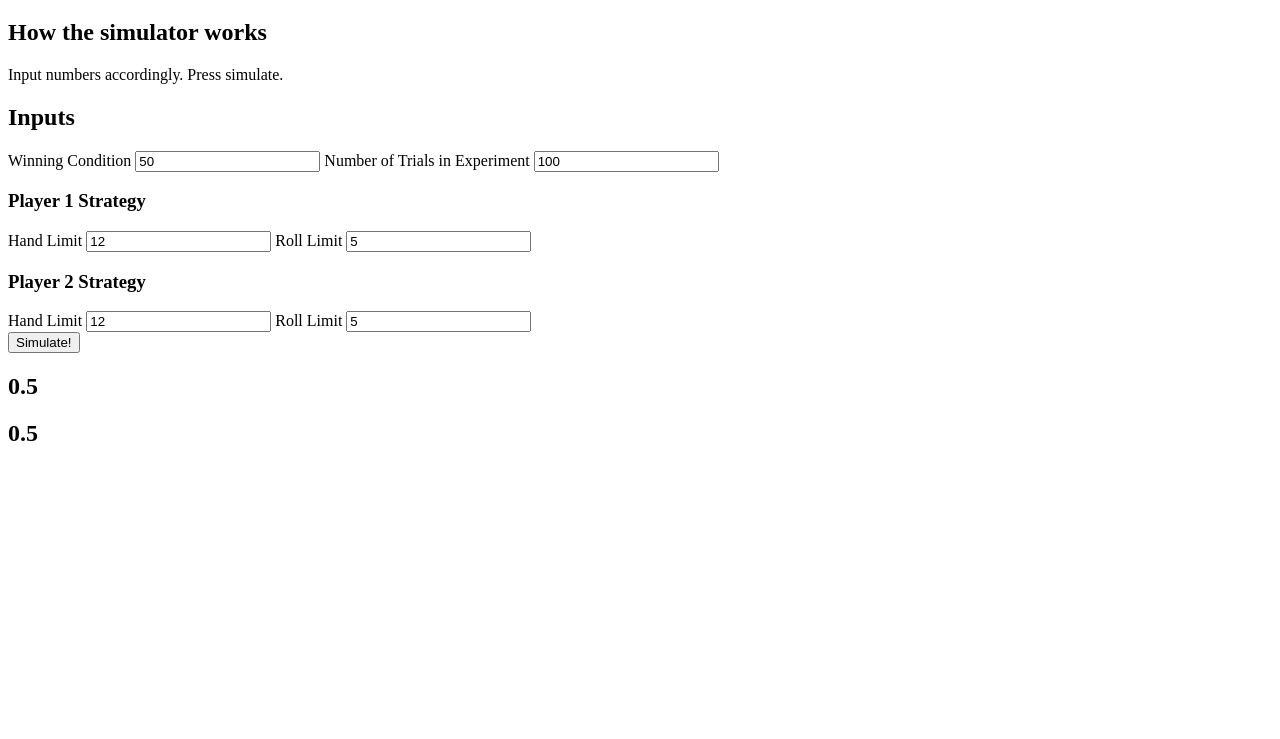
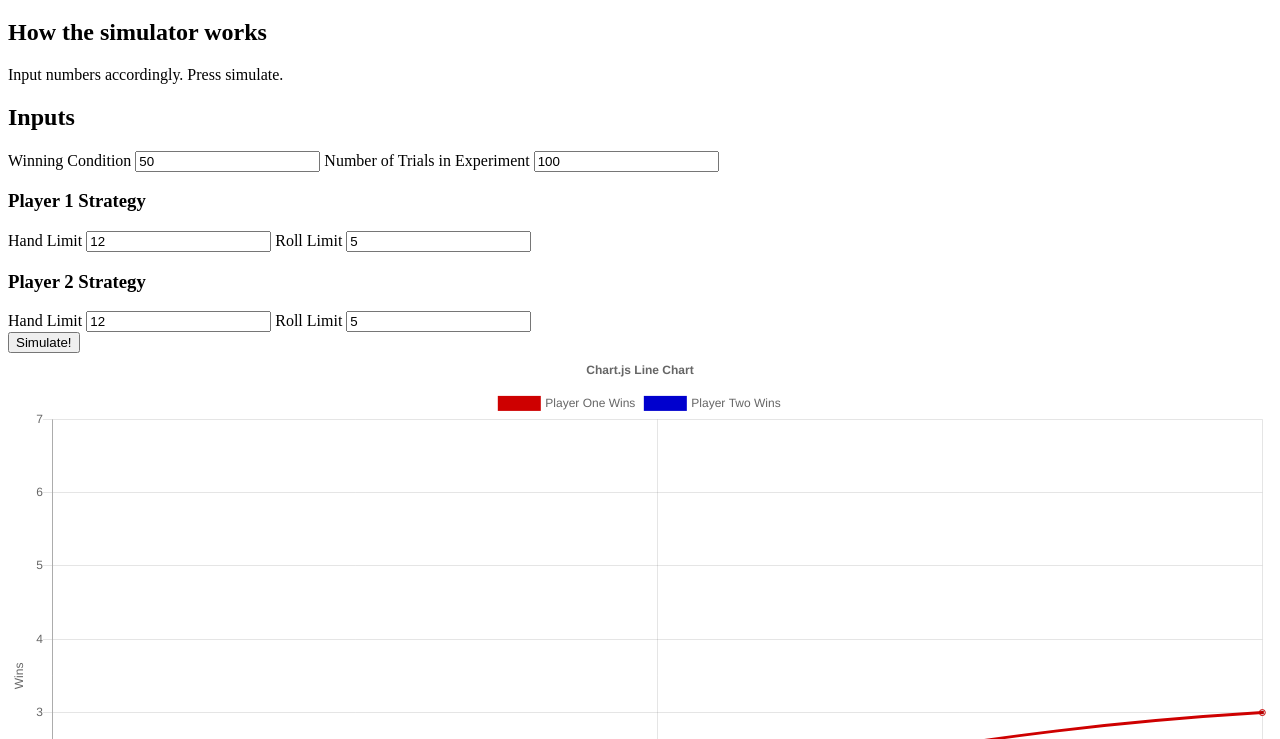
Before and after one commit to nnedevn/PIG, a plain HTML site: page index.html in a window 1280 px wide. Both pictures are taken after a click on the button "Simulate!". Shown: the part 61-800 px from the top of the page. Drawn offline with nearby package versions, Linux system fonts and the light colour scheme.

Commit message:
Adds ChardJS and a basic Line Chart

```diff
--- a/PIG.js
+++ b/PIG.js
@@ -1,131 +1,196 @@
-document.querySelector("button").addEventListener('click', initialize);
+document.querySelector("button").addEventListener("click", initialize);
 
-
-function initialize(){
-	console.log('initializing');
+function initialize() {
+  console.log("initializing");
   let dictionary = store_data();
 
   let gameData = experiment(dictionary);
-	let results = calculateRatio(gameData)
+  let results = calculateRatio(gameData);
   renderResults(results);
 
-
+  drawChart();
 }
 
-
-function renderResults(results){
-	document.querySelector("#playerOneStats").innerHTML = results[0]
-	document.querySelector("#playerTwoStats").innerHTML = results[1]
+function renderResults(results) {
+  document.querySelector("#playerOneStats").innerHTML = results[0];
+  document.querySelector("#playerTwoStats").innerHTML = results[1];
 }
 
-
-function store_data(){
+function store_data() {
   let dictionary = {};
 
-	dictionary.win_condition = document.querySelector('#win_condition').value;
-	dictionary.num_of_trials = document.querySelector('#num_of_trials').value;
-	dictionary.hand_limit_1 = document.querySelector('#hl1').value;
-	dictionary.roll_limit_1 = document.querySelector('#rl1').value;
-	dictionary.hand_limit_2 = document.querySelector('#hl2').value;
-	dictionary.roll_limit_2 = document.querySelector('#rl2').value;
+  dictionary.win_condition = document.querySelector("#win_condition").value;
+  dictionary.num_of_trials = document.querySelector("#num_of_trials").value;
+  dictionary.hand_limit_1 = document.querySelector("#hl1").value;
+  dictionary.roll_limit_1 = document.querySelector("#rl1").value;
+  dictionary.hand_limit_2 = document.querySelector("#hl2").value;
+  dictionary.roll_limit_2 = document.querySelector("#rl2").value;
 
   return dictionary;
-
 }
 
+function player_strat_turn(hand_limit, iterations_limit) {
+  var hand = 0;
+  var iterations = 0;
 
-function player_strat_turn(hand_limit, iterations_limit){
-	var hand = 0
-	var iterations = 0
-
-	while((hand<=hand_limit)&&(iterations<=iterations_limit)){
-		var dice_roll = Math.floor(6*Math.random())+1;
-		if([2,3,4,5,6].indexOf(dice_roll) != -1){
+  while (hand <= hand_limit && iterations <= iterations_limit) {
+    var dice_roll = Math.floor(6 * Math.random()) + 1;
+    if ([2, 3, 4, 5, 6].indexOf(dice_roll) != -1) {
       hand += dice_roll;
-		}
-		else{
+    } else {
       hand = 0;
-			return hand
+      return hand;
     }
     iterations += 1;
   }
   return hand;
 }
 
-function trial(dictionary){
-	var bank1 = 0
-	var bank2 = 0
-	var player_one = [1,0]
-	var player_two = [0,1]
-	while((bank1 <= dictionary.win_condition) && (bank2 <= dictionary.win_condition)){
-		bank1+= player_strat_turn(dictionary.hand_limit_1, dictionary.roll_limit_1)
-		bank2+= player_strat_turn(dictionary.hand_limit_2, dictionary.roll_limit_2)
+function trial(dictionary) {
+  var bank1 = 0;
+  var bank2 = 0;
+  var player_one = [1, 0];
+  var player_two = [0, 1];
+  while (
+    bank1 <= dictionary.win_condition &&
+    bank2 <= dictionary.win_condition
+  ) {
+    bank1 += player_strat_turn(
+      dictionary.hand_limit_1,
+      dictionary.roll_limit_1
+    );
+    bank2 += player_strat_turn(
+      dictionary.hand_limit_2,
+      dictionary.roll_limit_2
+    );
   }
-	if (bank1<=bank2){
+  if (bank1 <= bank2) {
     return player_one;
-
-	}
-	else{
+  } else {
     return player_two;
   }
 }
 
-function experiment(dictionary){
-	var data = []
-	for(let i = 1; i <= dictionary.num_of_trials; ++i){
-		data.push(trial(dictionary))
+function experiment(dictionary) {
+  var data = [];
+  for (let i = 1; i <= dictionary.num_of_trials; ++i) {
+    data.push(trial(dictionary));
   }
 
   return data;
 }
 
-function calculateRatio(data){
-	let results = []
+function calculateRatio(data) {
+  let results = [];
   var player1Wins = 0;
   var player2Wins = 0;
   var test = 0;
 
-	for(let i = 0; i< data.length; i++){
-
+  for (let i = 0; i < data.length; i++) {
     // test+=data[i][0]
-		player1Wins += data[i][0]
-		player2Wins += data[i][1]
+    player1Wins += data[i][0];
+    player2Wins += data[i][1];
   }
-	results[0] = player1Wins/data.length
-	results[1] = player2Wins/data.length
+  results[0] = player1Wins / data.length;
+  results[1] = player2Wins / data.length;
 
   return results;
-
 }
 
 function transpose(a) {
   return Object.keys(a[0]).map(function(c) {
-        return a.map(function(r) { return r[c]; });
+    return a.map(function(r) {
+      return r[c];
+    });
   });
 }
 
-function cumSum(array){
+function cumSum(array) {
   var output = [];
   var sum = 0;
 
-	for(var i in array){
-	  sum=sum+array[i];
-	  output.push(sum)
+  for (var i in array) {
+    sum = sum + array[i];
+    output.push(sum);
   }
-	return output
+  return output;
 }
 
-function makePlottableArrays(results){
-	var resultsT= transpose(results);
+function makePlottableArrays(results) {
+  var resultsT = transpose(results);
   var player1Wins = cumSum(resultsT[0]);
   var player2Wins = cumSum(resultsT[1]);
   var player1PlottableArray = [];
   var player2PlottableArray = [];
-	console.log(player1Wins)
-	console.log(player2Wins)
-	for(let i = 0; i<results.length; i++){
-		player1PlottableArray.push([i,player1Wins[i]]);
-		player2PlottableArray.push([i,player2Wins[i]]);
+  console.log(player1Wins);
+  console.log(player2Wins);
+  for (let i = 0; i < results.length; i++) {
+    player1PlottableArray.push([i, player1Wins[i]]);
+    player2PlottableArray.push([i, player2Wins[i]]);
   }
+  console.log(player1PlottableArray, player2PlottableArray);
   return [player1PlottableArray, player2PlottableArray];
 }
+
+function drawChart(data) {
+	let dataPlayerOne = [1, 2, 3, 3, 3, 3, 4, 5, 6, 7, 7, 7, 7 ];
+	let dataPlayerTwo = [0, 0, 0, 1, 2, 3, 3, 3, 3, 3, 4, 5, 6 ];
+
+  let config = {
+    // Type of chart
+    type: "line",
+    data: {
+      labels: ["1", "5", "10"],
+      datasets: [
+        {
+          label: "Player One Wins",
+          data: dataPlayerOne,
+          fill: false,
+          borderColor: "rgba(206, 0, 0, 1)",
+          backgroundColor: "none"
+        },
+        {
+          label: "Player Two Wins",
+          data: dataPlayerTwo,
+          fill: false,
+          borderColor: "rgba(0, 0, 206, 1)",
+
+        }
+      ]
+		},
+		options: {
+			responsive: true,
+			title: {
+				display: true,
+				text: 'Chart.js Line Chart'
+			},
+			tooltips: {
+				mode: 'index',
+				intersect: false,
+			},
+			hover: {
+				mode: 'nearest',
+				intersect: true
+			},
+			scales: {
+				xAxes: [{
+					display: true,
+					scaleLabel: {
+						display: true,
+						labelString: 'Number of plays'
+					}
+				}],
+				yAxes: [{
+					display: true,
+					scaleLabel: {
+						display: true,
+						labelString: 'Wins'
+					}
+				}]
+			}
+		}
+  };
+
+  let ctx = document.querySelector("#chart").getContext("2d");
+  let simChart = new Chart(ctx, config);
+}
--- a/index.html
+++ b/index.html
@@ -2,6 +2,7 @@
 <html>
 <head>
 	<TITLE> PIG </TITLE>
+	<script src="https://cdnjs.cloudflare.com/ajax/libs/Chart.js/2.7.2/Chart.bundle.min.js"></script>
 </head>
 
 <BODY>
@@ -33,6 +34,8 @@
 
 	<button type="button">Simulate!</button>
 
+	<canvas id="chart"></canvas>
+
 	<script src="PIG.js">
 	</script>
 
```
Lines whose indentation alone changed are shown as unchanged.
